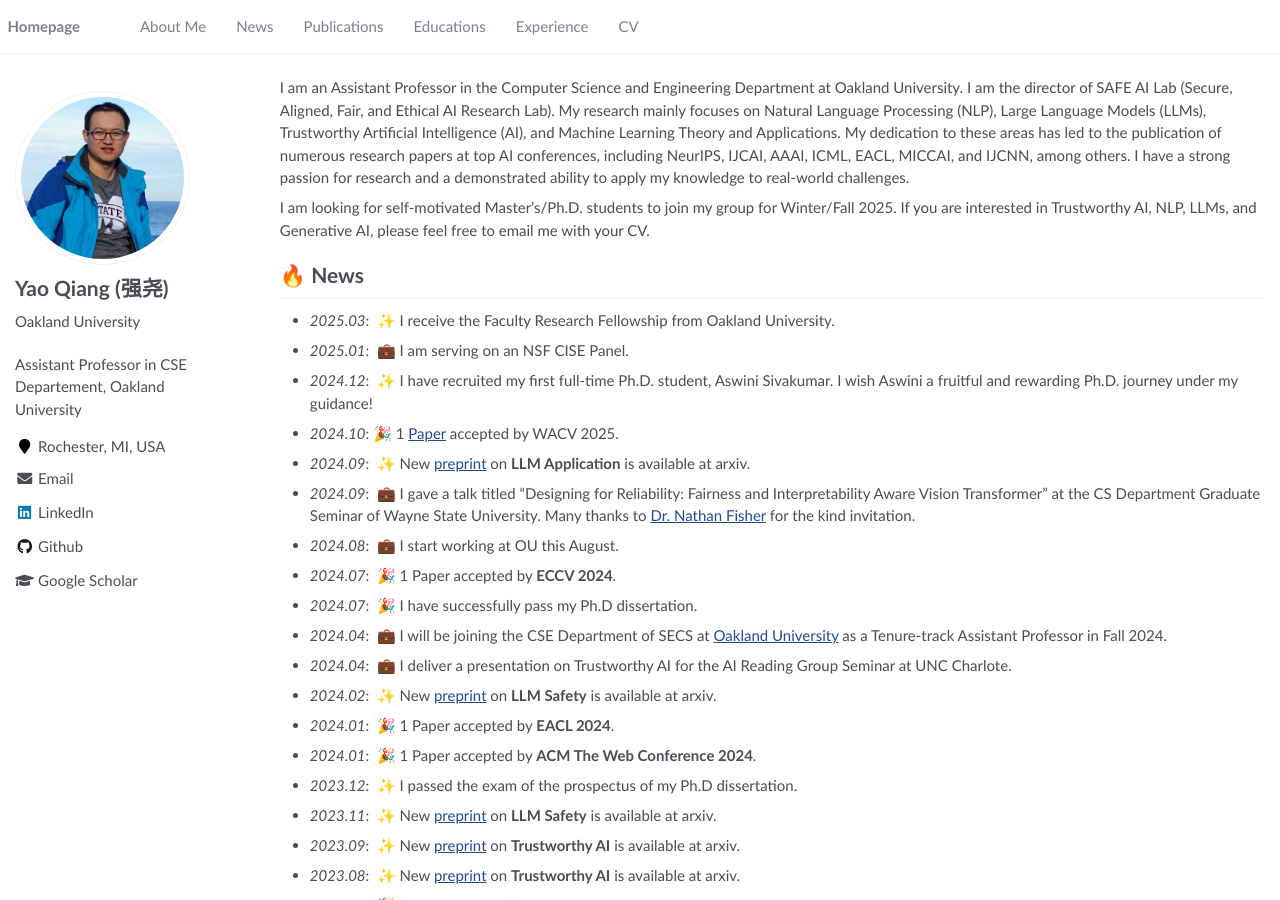
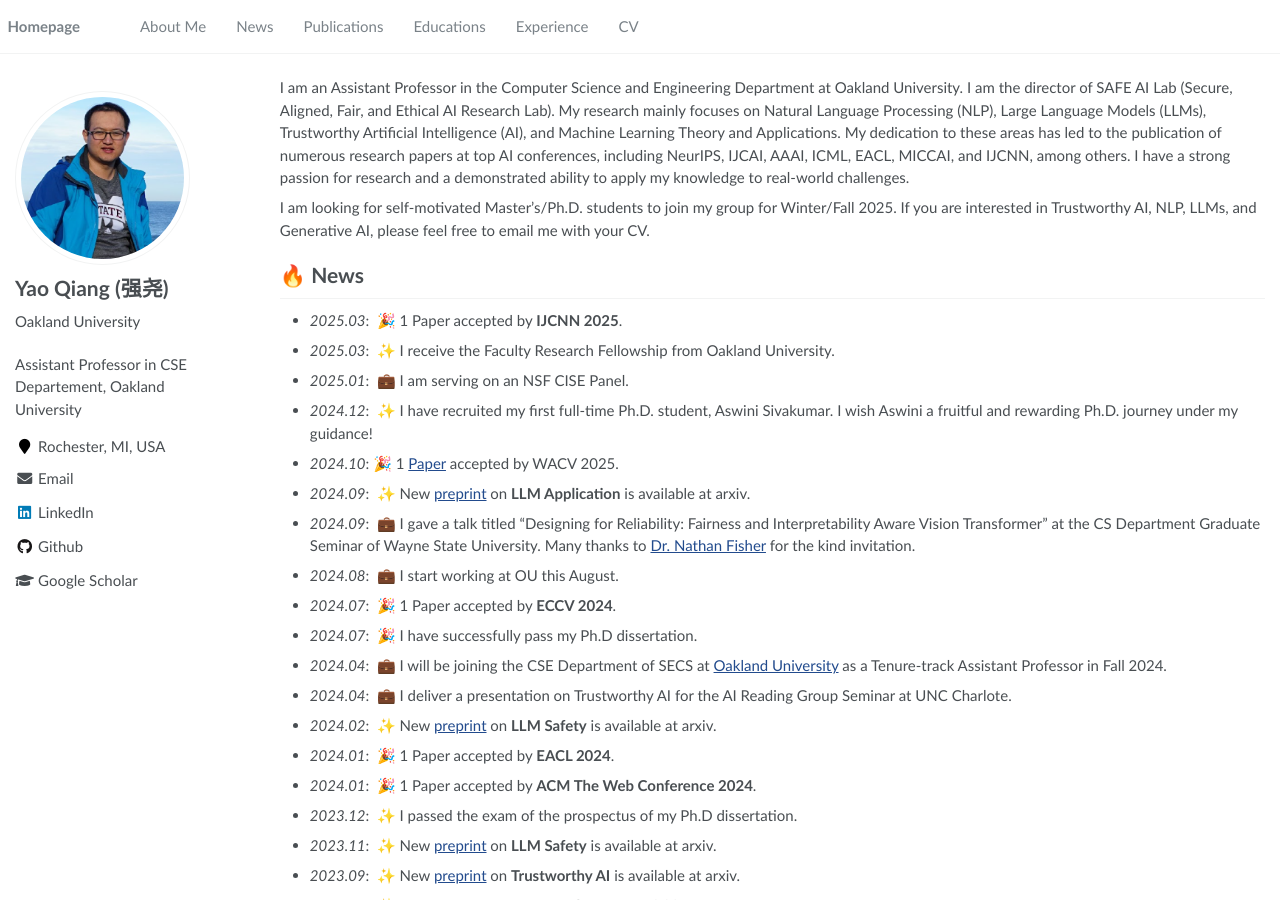
Before and after one commit to qiangyao1988/qiangyao1988.github.io, a Jekyll site: the page built from _pages/about.md, in a window 1280 px wide and 900 px high. Built offline with Jekyll 4.4.1, drawn with Linux system fonts in a browser that asks for light colours.

Commit message:
Update about.md

```diff
--- a/_pages/about.md
+++ b/_pages/about.md
@@ -15,6 +15,7 @@ I am an Assistant Professor in the Computer Science and Engineering Department a
 I am looking for self-motivated Master's/Ph.D. students to join my group for Winter/Fall 2025. If you are interested in Trustworthy AI, NLP, LLMs, and Generative AI, please feel free to email me with your CV.
 
 # 🔥 News
+- *2025.03*: &nbsp;🎉 1 Paper accepted by **IJCNN 2025**.
 - *2025.03*: &nbsp;✨ I receive the Faculty Research Fellowship from Oakland University.
 - *2025.01*: &nbsp;💼 I am serving on an NSF CISE Panel.
 - *2024.12*: &nbsp;✨ I have recruited my first full-time Ph.D. student, Aswini Sivakumar. I wish Aswini a fruitful and rewarding Ph.D. journey under my guidance!
```
